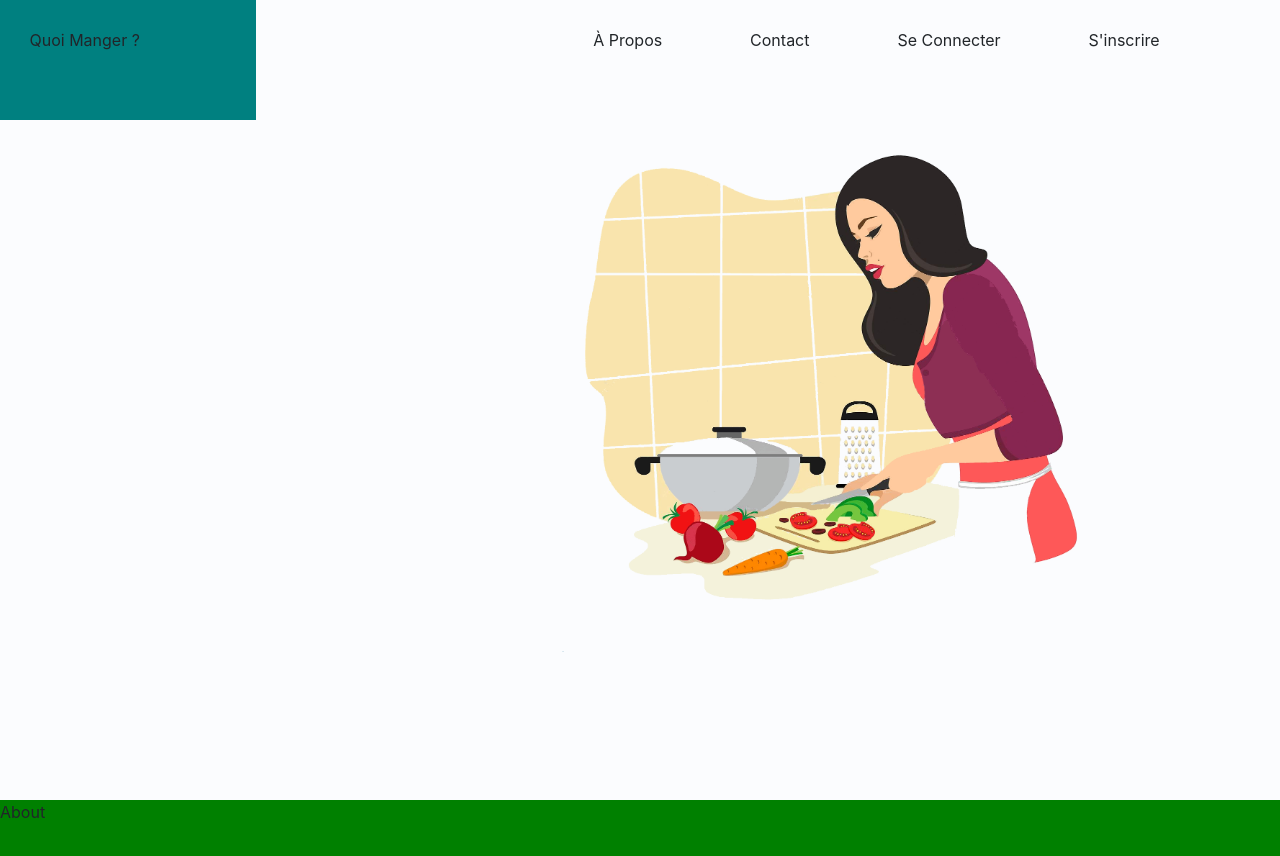
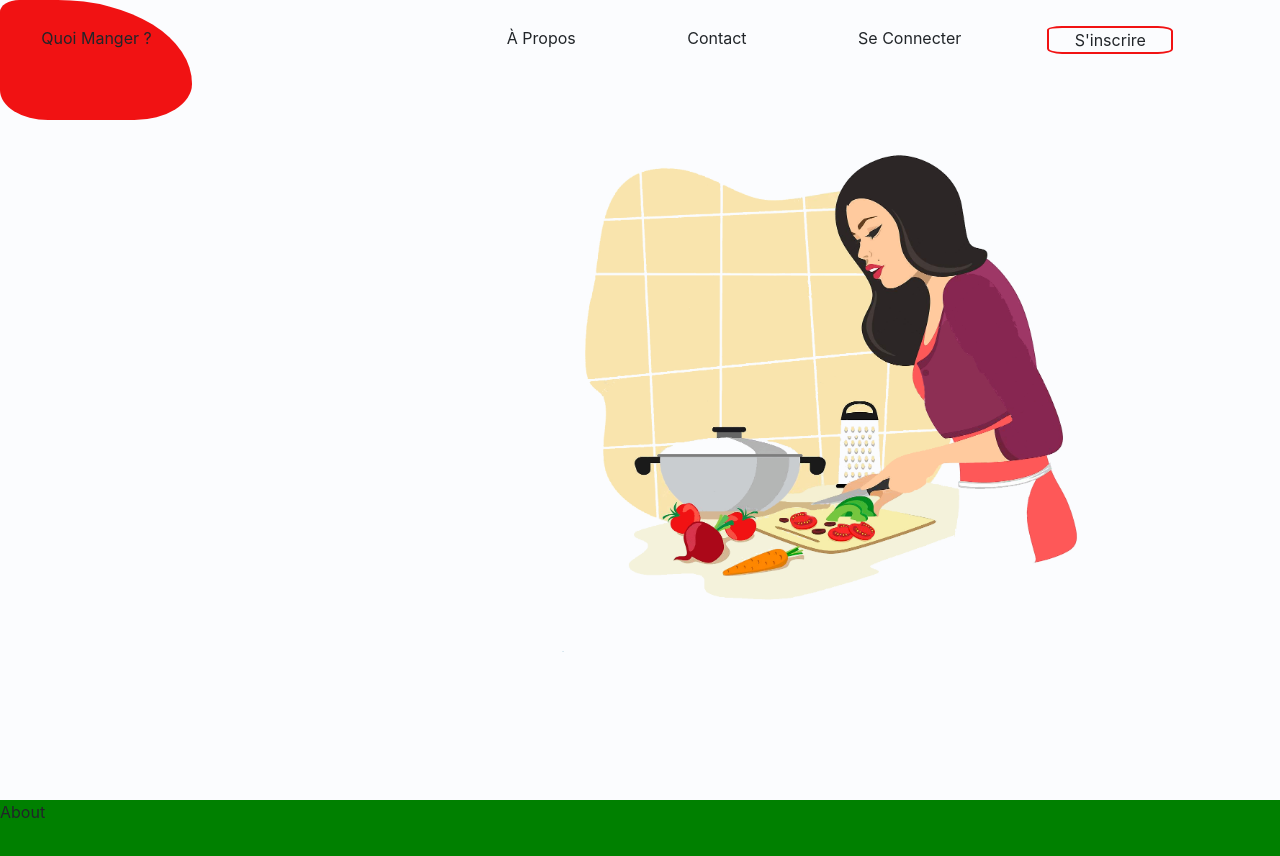
Before and after one commit to pdelpriore/cojemy-front, a React (Create React App) app: page / in a window 1280 px wide. Shown: the top 856 px of the page. Built offline with nearby package versions, Linux system fonts and the light colour scheme.

Commit message:
Prepare main styles

```diff
--- a/src/components/navbar/navbar.css
+++ b/src/components/navbar/navbar.css
@@ -9,9 +9,14 @@ ul {
   list-style: none;
 }
 li {
-  display: inline;
-  padding-right: 5%;
+  display: block;
+  margin-right: 5%;
+  text-align: center;
 }
 li:first-child {
-  padding-right: 35%;
+  margin-right: 25%;
 }
+li:last-child {
+  border: 2px #f11213 solid;
+  border-radius: 12% 12% 12% 12% / 14% 19% 18% 20%;
+}
--- a/src/views/main/main.css
+++ b/src/views/main/main.css
@@ -5,10 +5,10 @@
 }
 .shape-top {
   position: relative;
-  clip-path: polygon();
-  background-color: teal;
+  border-radius: 10% 70% 30% 25%;
+  background-color: #f11213;
   height: 15vh;
-  width: 20vw;
+  width: 15vw;
 }
 .image {
   width: 45vw;
```
